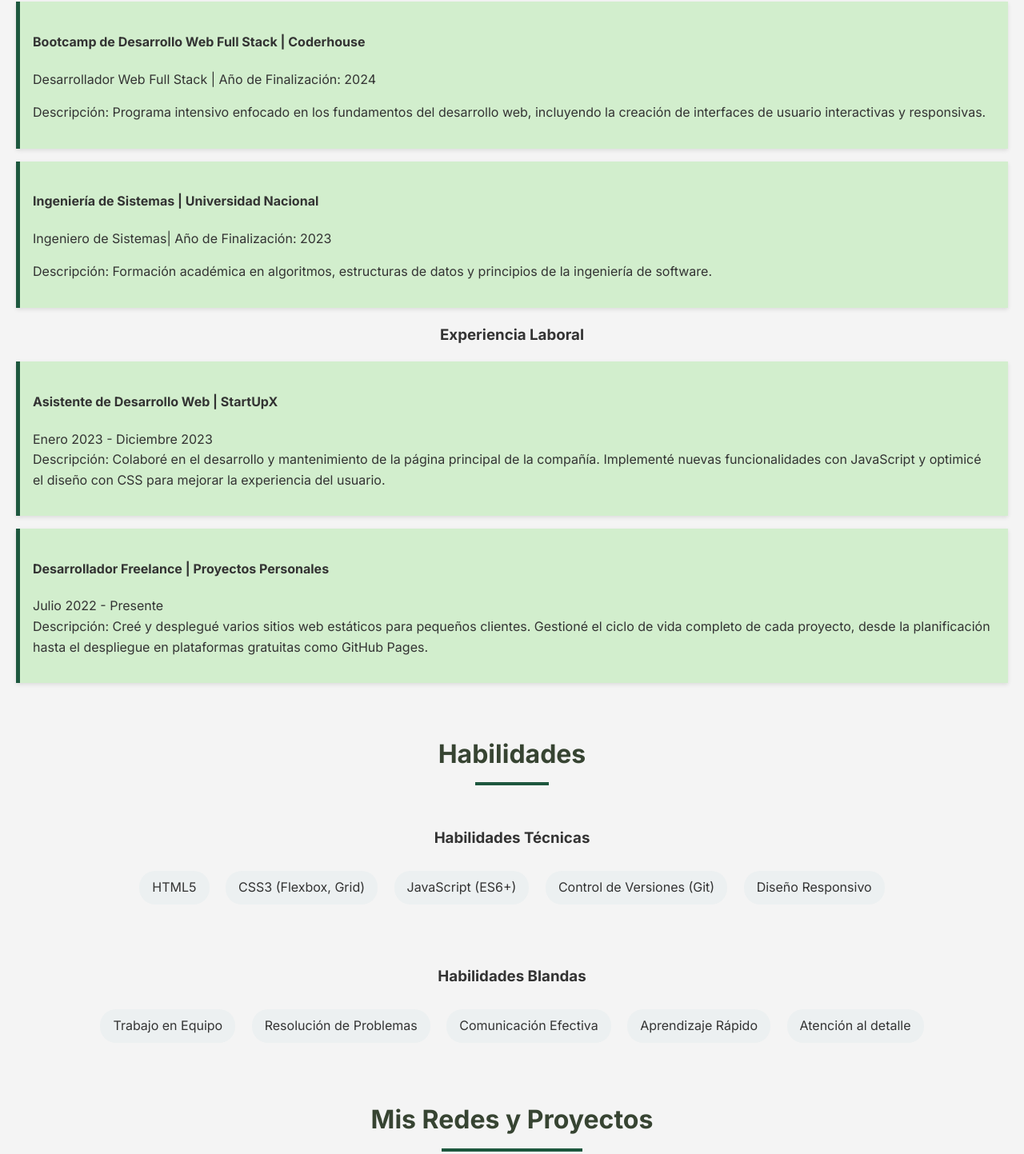
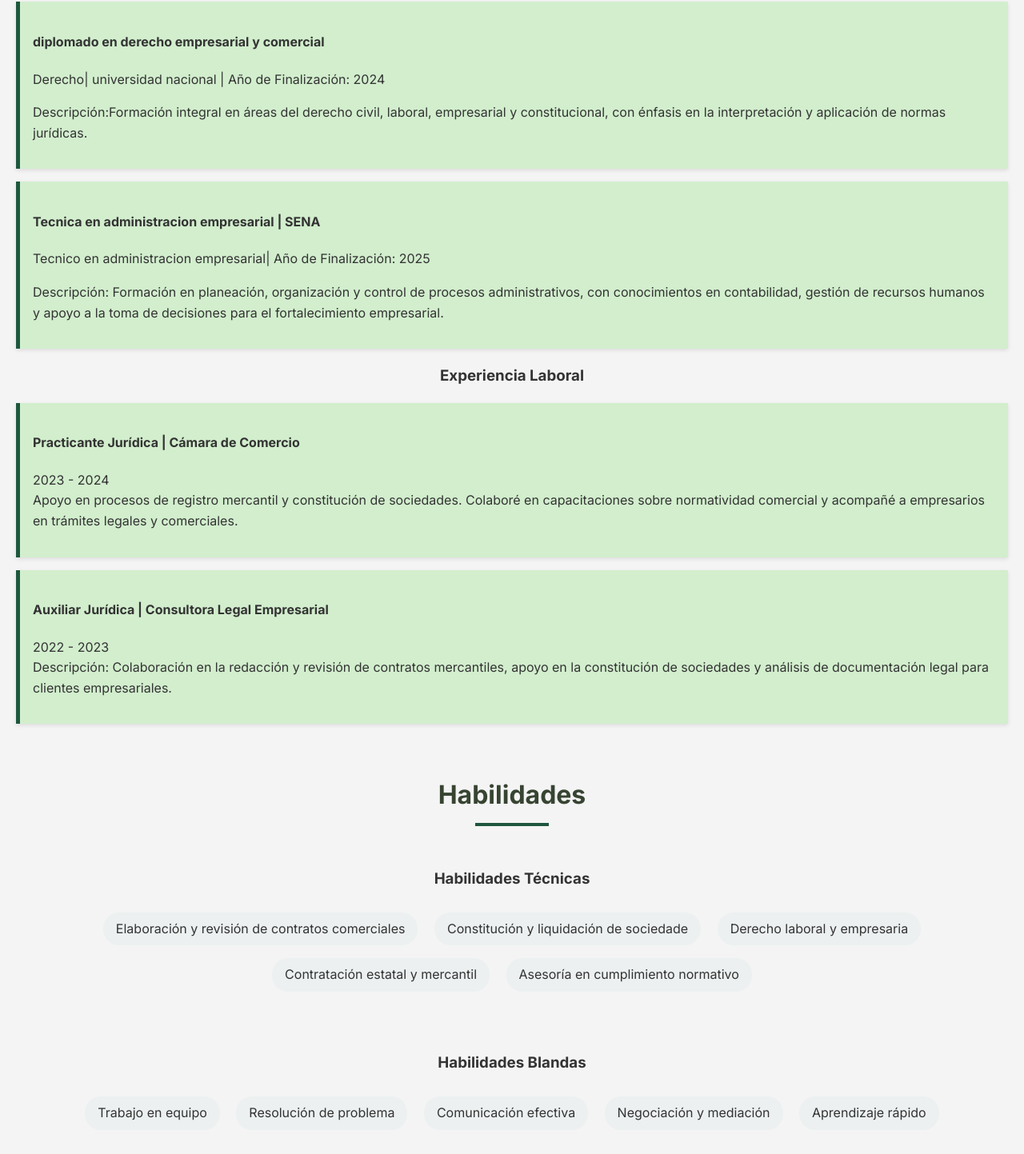
Before and after one commit to mariapaulachavezitrurriago2020-glitch/mi-cv, a plain HTML site: page index.html in a window 1280 px wide. Shown: the part 717-2160 px from the top of the page at 80% size. Drawn offline with Linux system fonts and the light colour scheme.

Commit message:
Update index.html

```diff
--- a/index.html
+++ b/index.html
@@ -44,26 +44,26 @@
             <h3>Estudios Realizados</h3>
             <ul class="list">
                 <li>
-                    <h4>Bootcamp de Desarrollo Web Full Stack | Coderhouse</h4>
-                    <p>Desarrollador Web Full Stack | Año de Finalización: 2024</p>
-                    <P>Descripción: Programa intensivo enfocado en los fundamentos del desarrollo web, incluyendo la creación de interfaces de usuario interactivas y responsivas.</P>
+                    <h4>diplomado en derecho empresarial y comercial</h4>
+                    <p>Derecho| universidad nacional | Año de Finalización: 2024</p>
+                    <P>Descripción:Formación integral en áreas del derecho civil, laboral, empresarial y constitucional, con énfasis en la interpretación y aplicación de normas jurídicas.</P>
                 </li>
                 <li>
-                    <h4>Ingeniería de Sistemas | Universidad Nacional</h4>
-                    <p>Ingeniero de Sistemas| Año de Finalización: 2023</p>
-                    <p>Descripción: Formación académica en algoritmos, estructuras de datos y principios de la ingeniería de software.</p>
+                    <h4>Tecnica en administracion empresarial | SENA</h4>
+                    <p>Tecnico en administracion empresarial| Año de Finalización: 2025</p>
+                    <p>Descripción: Formación en planeación, organización y control de procesos administrativos, con conocimientos en contabilidad, gestión de recursos humanos y apoyo a la toma de decisiones para el fortalecimiento empresarial.</p>
                 </li>
             </ul>
 
             <h3>Experiencia Laboral</h3>
             <ul class="list">
                 <li>
-                    <h4>Asistente de Desarrollo Web | StartUpX</h4>
-                    <p>Enero 2023 - Diciembre 2023 <br>Descripción: Colaboré en el desarrollo y mantenimiento de la página principal de la compañía. Implementé nuevas funcionalidades con JavaScript y optimicé el diseño con CSS para mejorar la experiencia del usuario.</p>
+                    <h4>Practicante Jurídica | Cámara de Comercio</h4>
+                    <p> 2023 - 2024 <br>Apoyo en procesos de registro mercantil y constitución de sociedades. Colaboré en capacitaciones sobre normatividad comercial y acompañé a empresarios en trámites legales y comerciales.</p>
                 </li>
                 <li>
-                    <h4>Desarrollador Freelance | Proyectos Personales</h4>
-                    <p>Julio 2022 - Presente <br>Descripción: Creé y desplegué varios sitios web estáticos para pequeños clientes. Gestioné el ciclo de vida completo de cada proyecto, desde la planificación hasta el despliegue en plataformas gratuitas como GitHub Pages.</p>
+                    <h4>Auxiliar Jurídica | Consultora Legal Empresarial</h4>
+                    <p>2022 - 2023 <br>Descripción: Colaboración en la redacción y revisión de contratos mercantiles, apoyo en la constitución de sociedades y análisis de documentación legal para clientes empresariales.</p>
                 </li>
             </ul>
         </div>
@@ -75,21 +75,21 @@
             <div class="skill-group">
                 <h3>Habilidades Técnicas</h3>
                 <ul class="list-inline">
-                    <li>HTML5</li>
-                    <li>CSS3 (Flexbox, Grid)</li>
-                    <li>JavaScript (ES6+)</li>
-                    <li>Control de Versiones (Git)</li>
-                    <li>Diseño Responsivo</li>
+                    <li>Elaboración y revisión de contratos comerciales</li>
+                    <li>Constitución y liquidación de sociedade</li>
+                    <li>Derecho laboral y empresaria</li>
+                    <li>Contratación estatal y mercantil</li>
+                    <li>Asesoría en cumplimiento normativo</li>
                 </ul>
             </div>
             <div class="skill-group">
                 <h3>Habilidades Blandas</h3>
                 <ul class="list-inline">
-                    <li>Trabajo en Equipo</li>
-                    <li>Resolución de Problemas</li>
-                    <li>Comunicación Efectiva</li>
-                    <li>Aprendizaje Rápido</li>
-                    <li>Atención al detalle</li>
+                    <li>Trabajo en equipo</li>
+                    <li>Resolución de problema</li>
+                    <li>Comunicación efectiva</li>
+                    <li>Negociación y mediación</li>
+                    <li>Aprendizaje rápido</li>
                 </ul>
             </div>
         </div>
@@ -98,10 +98,9 @@
     <section id="linktree" class="section linktree-section">
         <h2 class="section-title">Mis Redes y Proyectos</h2>
         <div class="linktree-container">
-            <img src="./Perfil.png" alt="Tu Foto de Perfil" class="profile-photo">
-            <a href="https://www.tiktok.com" target="_blank" class="linktree-link"><strong>tiktok</strong></a>
-            <a href="URL_LINKEDIN" target="_blank" class="linktree-link"><strong>LinkedIn</strong></a>
-            <a href="URL_PORTAFOLIO" target="_blank" class="linktree-link"><strong>Portafolio</strong></a>
+
+            <a href="https://www.tiktok.com/@iamnotpaujeje?_t=ZS-8zEPsOz6sN7&_r=1" target="_blank" class="linktree-link"><strong>tiktok</strong></a>
+
             </div>
     </section>
 
```
